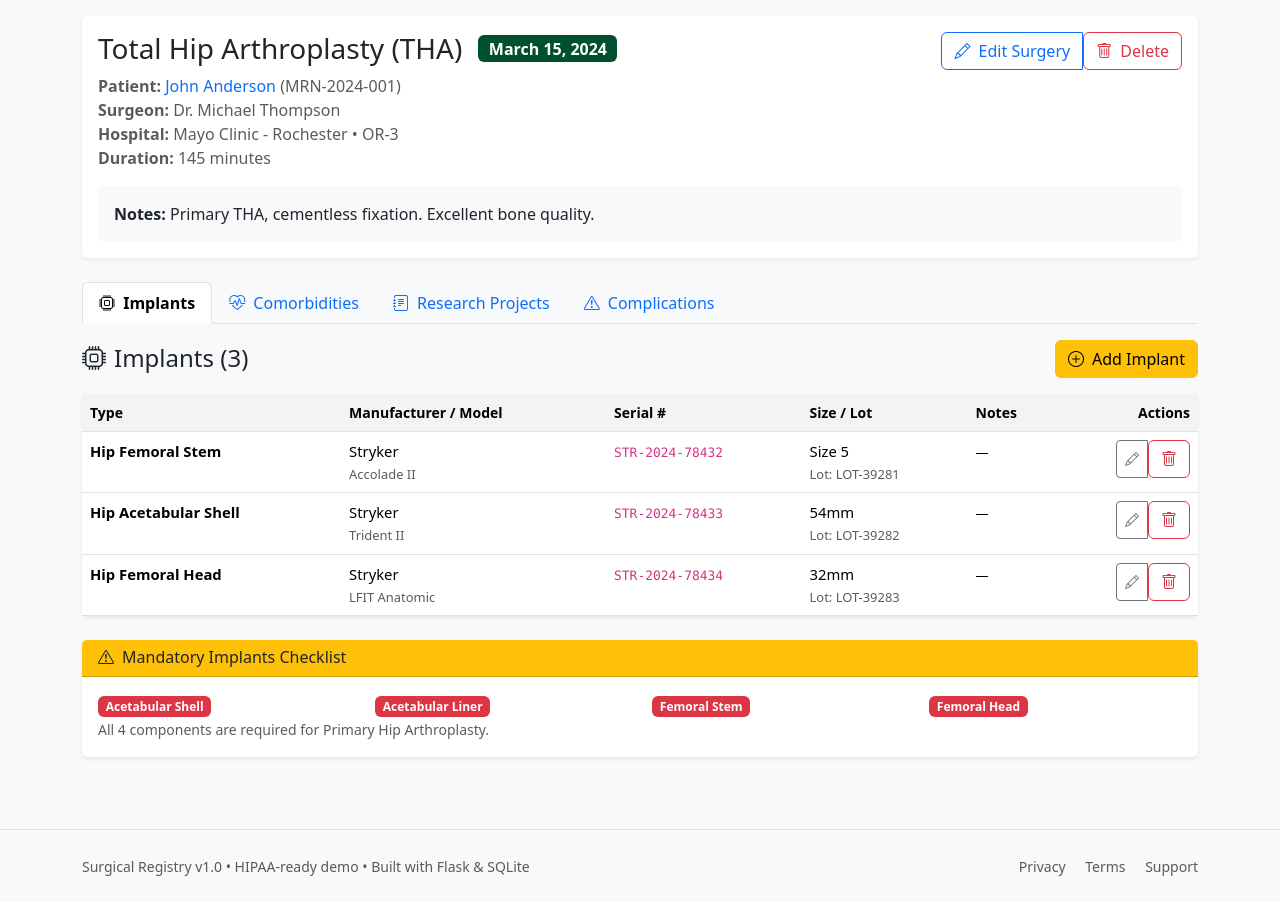
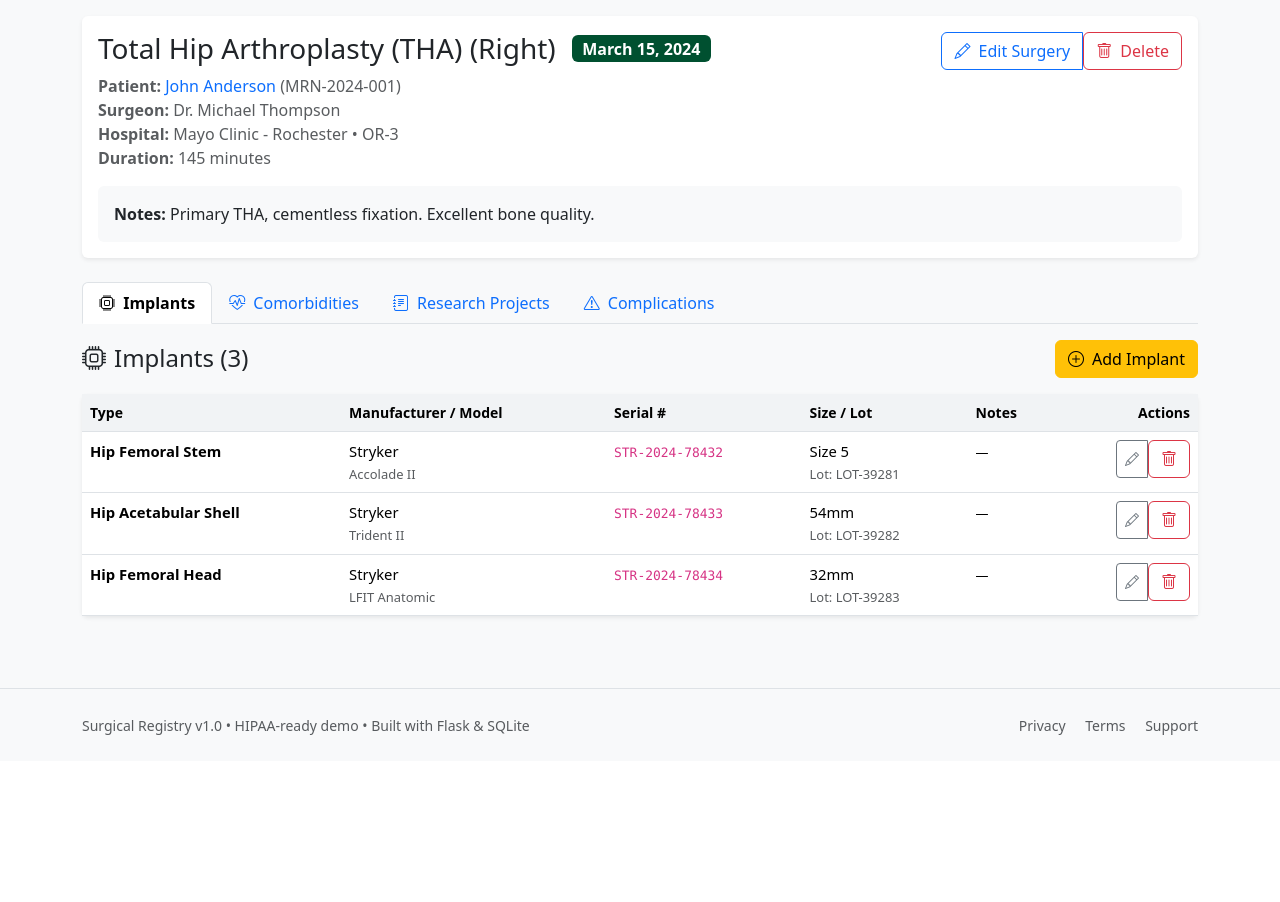
Before and after one commit to echo11dev/surgical-registry, a Flask app: page /surgeries/1 in a window 1280 px wide. Shown: the part 134-1036 px from the top of the page. After the commit the page ends 869 px from the top, so only its background shows below. Run offline with Flask 3, Linux system fonts and the light colour scheme.

Commit message:
Add files via upload

```diff
--- a/templates/index.html
+++ b/templates/index.html
@@ -176,7 +176,7 @@
                                 <td>{{ surgery.surgery_date.strftime('%b %d, %Y') }}</td>
                                 <td>
                                     {% if surgery.procedure_type %}
-                                        <span class="badge badge-procedure">{{ surgery.procedure_type.name }}</span>
+                                        <span class="badge badge-procedure">{{ surgery.procedure_type.name }}{% if surgery.side %} ({{ surgery.side }}){% endif %}</span>
                                     {% else %}
                                         <span class="text-muted">—</span>
                                     {% endif %}
--- a/templates/patients.html
+++ b/templates/patients.html
@@ -84,7 +84,7 @@
                         {% if patient.email %}<div class="small text-muted">{{ patient.email }}</div>{% endif %}
                     </td>
                     <td>
-                        <span class="badge bg-light text-dark border">{{ patient.surgeries|length }} surgery{% if patient.surgeries|length != 1 %}ies{% endif %}</span>
+                        <span class="badge bg-light text-dark border">{{ patient.surgeries|length }} surg{{ 'ery' if patient.surgeries|length == 1 else 'eries' }}</span>
                     </td>
                     <td>
                         <small class="text-muted">{{ patient.created_at.strftime('%b %d, %Y') }}</small>
--- a/templates/surgery_detail.html
+++ b/templates/surgery_detail.html
@@ -18,7 +18,7 @@
         <div class="row">
             <div class="col-md-8">
                 <div class="d-flex align-items-center mb-2">
-                    <h3 class="mb-0 me-3">{{ surgery.procedure_type.name if surgery.procedure_type else 'Surgical Procedure' }}</h3>
+                    <h3 class="mb-0 me-3">{{ surgery.procedure_type.name if surgery.procedure_type else 'Surgical Procedure' }}{% if surgery.side %} ({{ surgery.side }}){% endif %}</h3>
                     <span class="badge bg-primary fs-6">{{ surgery.surgery_date.strftime('%B %d, %Y') }}</span>
                 </div>
                 <div class="text-muted">
@@ -140,50 +140,6 @@
         <i class="bi bi-cpu text-muted" style="font-size: 4rem;"></i>
         <h5 class="mt-3">No implants recorded for this surgery</h5>
         <p class="text-muted">Add implants using the button above.</p>
-    </div>
-</div>
-{% endif %}
-
-<!-- Mandatory Implants Checklist for Primary Surgeries -->
-{% if surgery.surgery_type == 'Primary' %}
-<div class="card mt-4 border-warning">
-    <div class="card-header bg-warning text-dark">
-        <h6 class="mb-0"><i class="bi bi-exclamation-triangle me-2"></i>Mandatory Implants Checklist</h6>
-    </div>
-    <div class="card-body">
-        {% if surgery.joint == 'Hip' %}
-            <div class="row">
-                <div class="col-md-3">
-                    <span class="badge {% if implants|selectattr('implant_type.name', 'equalto', 'Acetabular Shell')|list %}bg-success{% else %}bg-danger{% endif %}">Acetabular Shell</span>
-                </div>
-                <div class="col-md-3">
-                    <span class="badge {% if implants|selectattr('implant_type.name', 'equalto', 'Acetabular Liner')|list %}bg-success{% else %}bg-danger{% endif %}">Acetabular Liner</span>
-                </div>
-                <div class="col-md-3">
-                    <span class="badge {% if implants|selectattr('implant_type.name', 'equalto', 'Femoral Stem')|list %}bg-success{% else %}bg-danger{% endif %}">Femoral Stem</span>
-                </div>
-                <div class="col-md-3">
-                    <span class="badge {% if implants|selectattr('implant_type.name', 'equalto', 'Femoral Head')|list %}bg-success{% else %}bg-danger{% endif %}">Femoral Head</span>
-                </div>
-            </div>
-            <small class="text-muted">All 4 components are required for Primary Hip Arthroplasty.</small>
-        {% elif surgery.joint == 'Knee' %}
-            <div class="row">
-                <div class="col-md-3">
-                    <span class="badge {% if implants|selectattr('implant_type.name', 'equalto', 'Femoral Component (Knee)')|list %}bg-success{% else %}bg-danger{% endif %}">Femoral Component</span>
-                </div>
-                <div class="col-md-3">
-                    <span class="badge {% if implants|selectattr('implant_type.name', 'equalto', 'Tibial Component')|list %}bg-success{% else %}bg-danger{% endif %}">Tibial Component</span>
-                </div>
-                <div class="col-md-3">
-                    <span class="badge {% if implants|selectattr('implant_type.name', 'equalto', 'Tibial Liner')|list %}bg-success{% else %}bg-danger{% endif %}">Tibial Liner</span>
-                </div>
-                <div class="col-md-3">
-                    <span class="badge {% if implants|selectattr('implant_type.name', 'equalto', 'Patellar Component')|list %}bg-success{% else %}bg-secondary{% endif %}">Patellar Component (Optional)</span>
-                </div>
-            </div>
-            <small class="text-muted">Femoral, Tibial, and Liner are required. Patellar is optional for Primary Knee.</small>
-        {% endif %}
     </div>
 </div>
 {% endif %}
```
Also changed, not shown: templates/patient_detail.html (+8 -2 lines).
